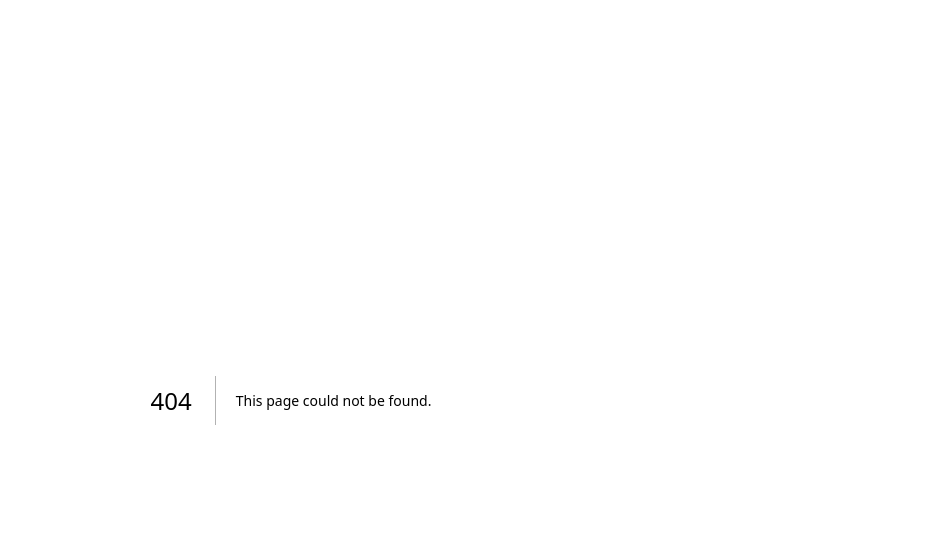
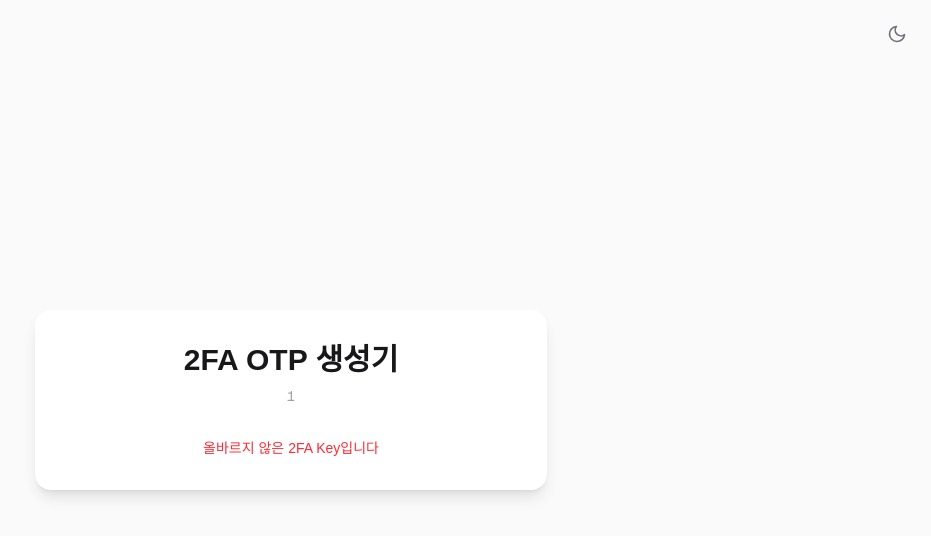
Before and after one commit to yeonkyun/2fa-otp-generator, a Next.js app: page /1 in a window 1280 px wide. Before the commit this address had no page. Shown: the top 536 px of the page, without its empty margins (349-1280 px from the left). Built offline with nearby package versions, Linux system fonts and the light colour scheme.

Commit message:
feat: URL 경로로 고정 키 OTP 표시 기능 추가
/{key} 경로 접속 시 해당 키의 OTP를 자동 생성하여 표시

```diff
--- /dev/null
+++ b/src/app/[key]/page.tsx
@@ -0,0 +1,87 @@
+"use client";
+
+import { useState, useEffect, useCallback } from "react";
+import { useParams } from "next/navigation";
+import OtpDisplay from "@/components/OtpDisplay";
+import CountdownTimer from "@/components/CountdownTimer";
+import ThemeToggle from "@/components/ThemeToggle";
+import {
+  validateBase32,
+  generateTOTP,
+  getRemainingSeconds,
+  getProgress,
+} from "@/lib/otp";
+
+export default function FixedKeyPage() {
+  const params = useParams<{ key: string }>();
+  const secretKey = (params.key ?? "").replace(/[\s-]/g, "").toUpperCase();
+
+  const [code, setCode] = useState("");
+  const [error, setError] = useState<string | undefined>();
+  const [remainingSeconds, setRemainingSeconds] = useState(30);
+  const [progress, setProgress] = useState(0);
+
+  const updateOtp = useCallback(() => {
+    if (!secretKey) return;
+
+    const validation = validateBase32(secretKey);
+    if (!validation.isValid) {
+      setError(validation.error);
+      setCode("");
+      return;
+    }
+
+    setError(undefined);
+    try {
+      setCode(generateTOTP(secretKey));
+      setRemainingSeconds(getRemainingSeconds());
+      setProgress(getProgress());
+    } catch {
+      setError("OTP 생성에 실패했습니다. 2FA Key를 확인해주세요.");
+      setCode("");
+    }
+  }, [secretKey]);
+
+  useEffect(() => {
+    if (!secretKey) return;
+
+    const interval = setInterval(updateOtp, 1000);
+    const initial = setTimeout(updateOtp, 0);
+    return () => {
+      clearInterval(interval);
+      clearTimeout(initial);
+    };
+  }, [secretKey, updateOtp]);
+
+  return (
+    <div className="relative flex min-h-screen items-center justify-center bg-zinc-50 px-4 dark:bg-zinc-950">
+      <ThemeToggle />
+      <div className="w-full max-w-lg rounded-2xl bg-white p-8 shadow-lg dark:bg-zinc-900 dark:shadow-zinc-800/20">
+        <div className="flex flex-col items-center gap-2 text-center">
+          <h1 className="text-3xl font-bold text-zinc-900 dark:text-zinc-100">
+            2FA OTP 생성기
+          </h1>
+          <p className="break-all font-mono text-sm text-zinc-400 dark:text-zinc-500">
+            {secretKey}
+          </p>
+        </div>
+
+        {error ? (
+          <div className="mt-8 flex justify-center">
+            <p className="text-sm text-red-500">{error}</p>
+          </div>
+        ) : code ? (
+          <div className="mt-8 flex flex-col items-center gap-4">
+            <div className="flex items-center justify-center gap-5">
+              <OtpDisplay code={code} />
+              <CountdownTimer
+                remainingSeconds={remainingSeconds}
+                progress={progress}
+              />
+            </div>
+          </div>
+        ) : null}
+      </div>
+    </div>
+  );
+}
```
